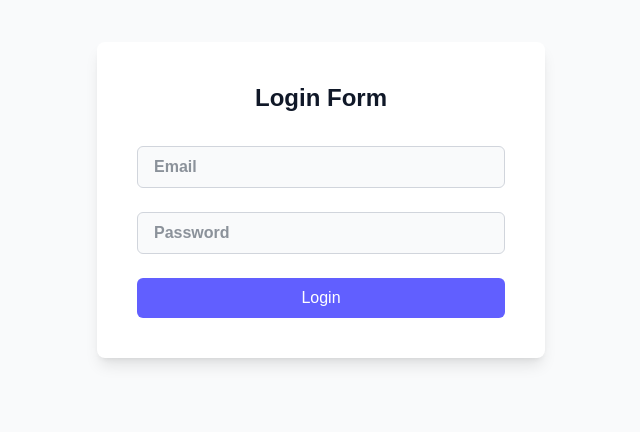
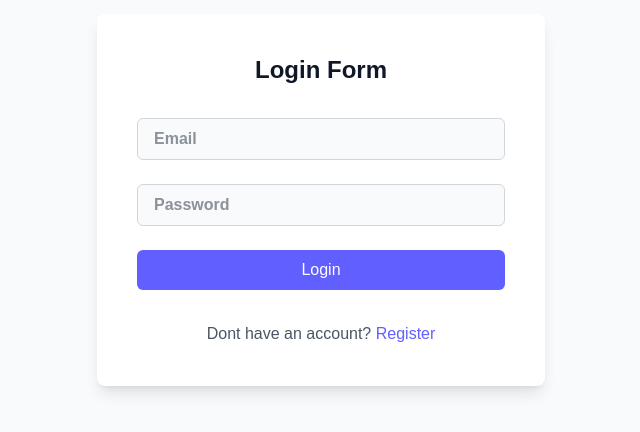
Before and after one commit to Ashwinbh-28/reeltrack, a Next.js app: page /login in a window 1280 px wide. Shown: the part 200-632 px from the top of the page, without its empty margins (319-959 px from the left). Built offline with nearby package versions, Linux system fonts and the light colour scheme.

Commit message:
Add register path on login

```diff
--- a/app/login/page.tsx
+++ b/app/login/page.tsx
@@ -49,9 +49,15 @@ return(
           Login
         </button>
       </form>
+
+      <div className="text-center mt-4">
+        <p className="text-gray-600 dark:text-gray-400">
+          Dont have an account? <button onClick={() => router.push('/register')} className="text-indigo-500 hover:underline font-medium">Register</button>
+        </p>
+      </div>
     </div>
   </div>
-);
+  );
 }
 
 export default LoginForm;
```
